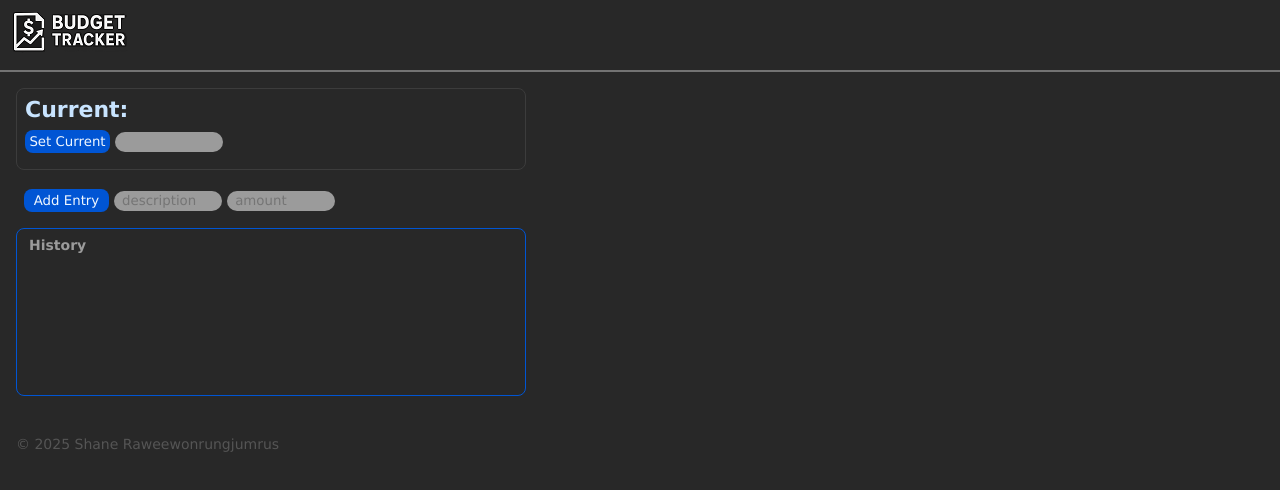
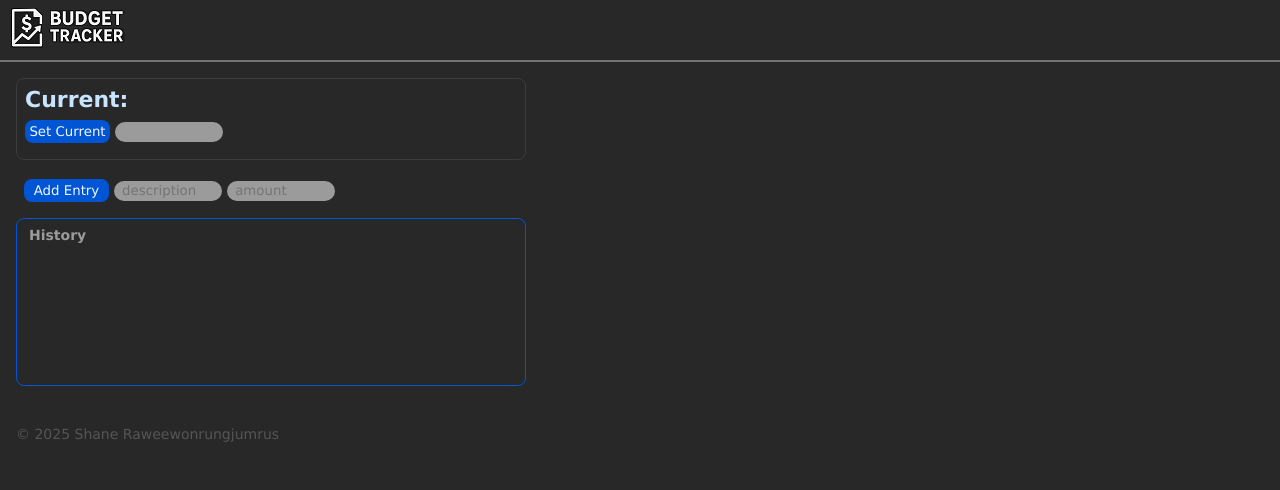
Before and after one commit to Lanternray/currentBudgetTracker, a plain HTML site: page index.html in a window 1280 px wide. Drawn offline with Linux system fonts and the light colour scheme.

Commit message:
Slight tweaks to formatting

```diff
--- a/style.css
+++ b/style.css
@@ -26,11 +26,8 @@ hr {
 
 .header {
     height: 60px;
-    padding: 10px 0 0 10px;
-}
-
-.header img {
-    border-radius: 10px;
+    padding: 0 0 0 8px;
+    align-content: center;
 }
 
 .top-section {
```
